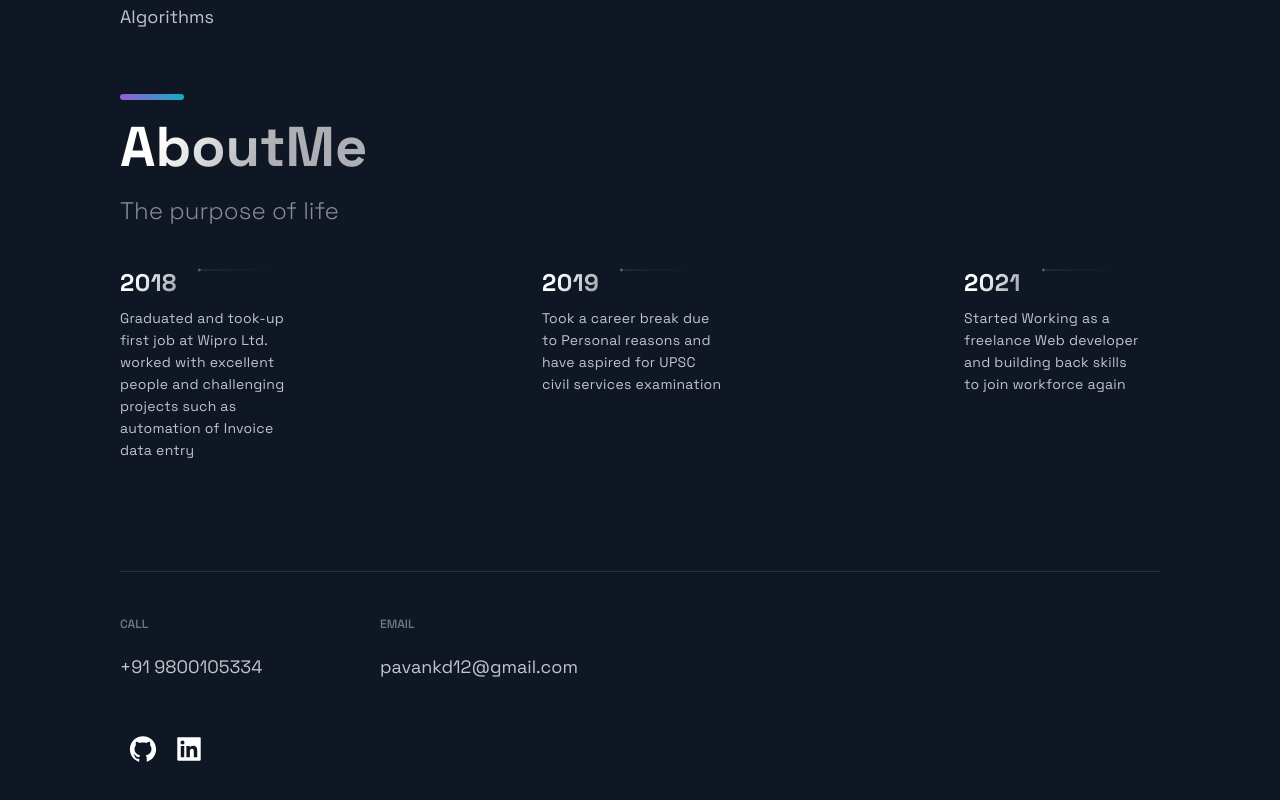
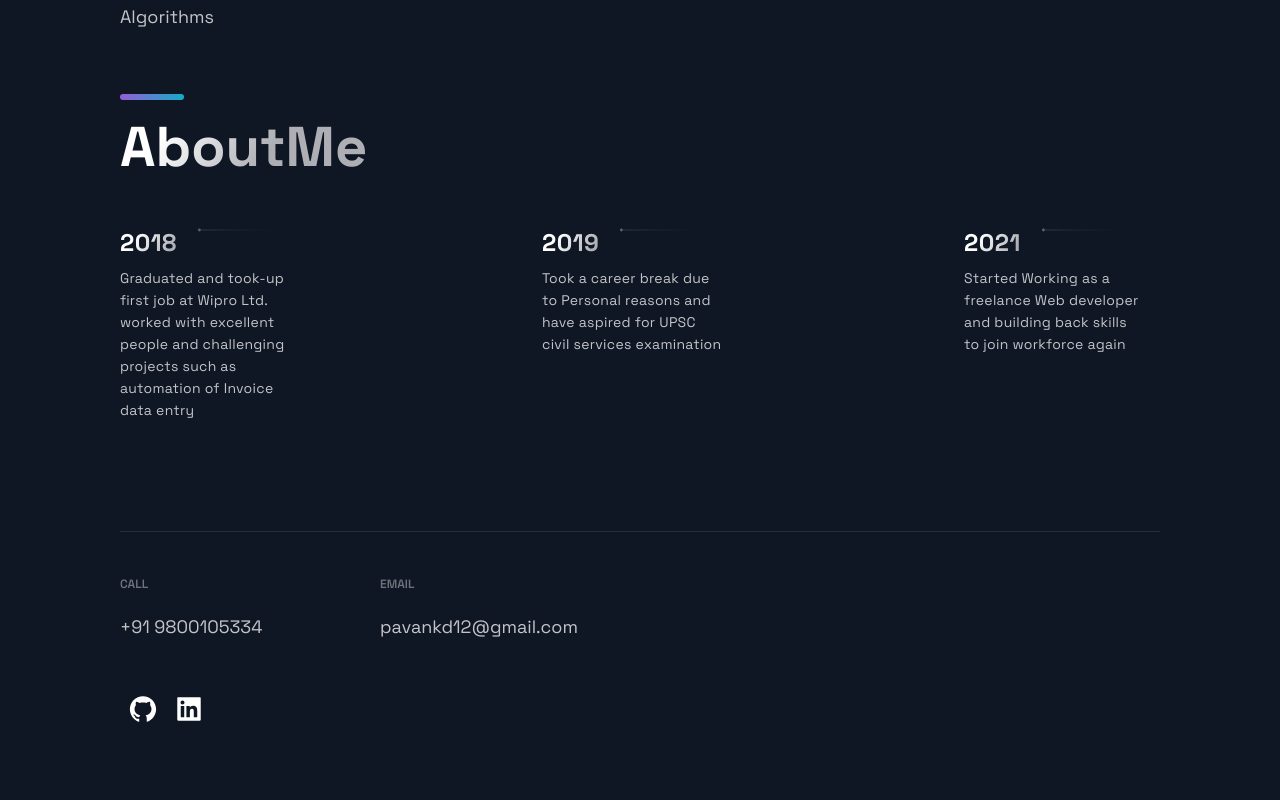
Before and after one commit to kamarajugadda-pavan-kumar/personal_portfolio_website, a Next.js app: page / in a window 1280 px wide. Shown: the part 2077-2877 px from the top of the page. Built offline with nearby package versions, Linux system fonts and the light colour scheme.

Commit message:
edited footer

```diff
--- a/src/components/TimeLine/TimeLine.js
+++ b/src/components/TimeLine/TimeLine.js
@@ -47,7 +47,7 @@ const Timeline = () => {
     <Section id='about'>
         <SectionDivider /> <br/>
         <SectionTitle>AboutMe</SectionTitle>
-        <SectionText>The purpose of life</SectionText>
+        <SectionText></SectionText>
         <CarouselContainer ref={carouselRef} onScroll={handleScroll}>
             <>
                 {TimeLineData.map((item,index)=>(
```
